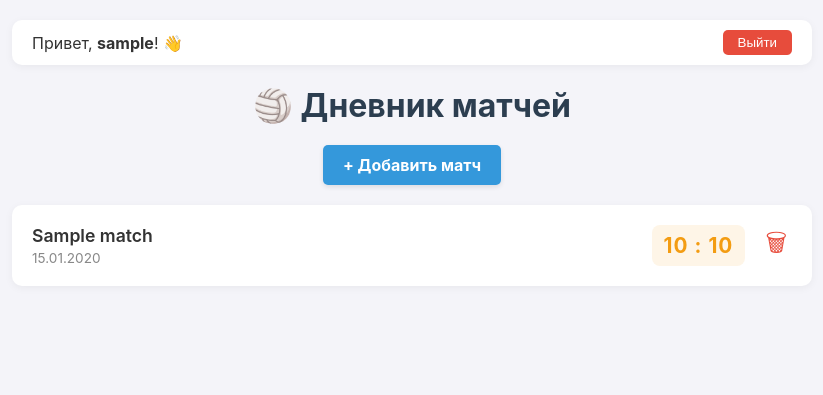
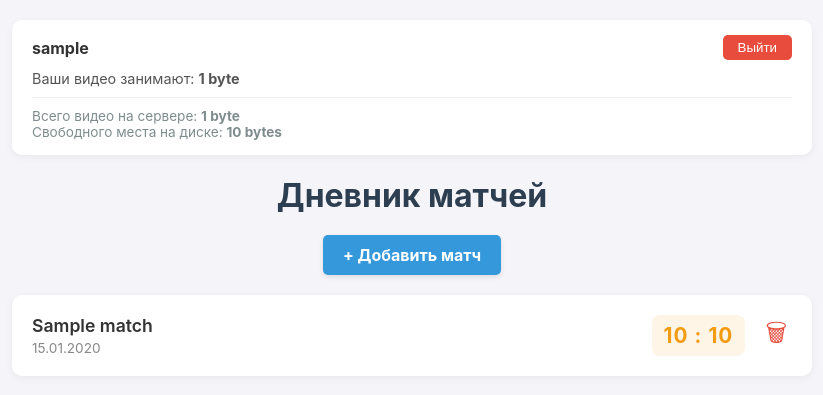
Before and after one commit to Vladimirhoa/volleyball-tracker, a Django app: template match/templates/match/match_list.html in a window 1280 px wide. Shown: the top 395 px of the page, without its empty margins (228-1051 px from the left). Run offline with Django 5.2, Linux system fonts and the light colour scheme; a user stored in the database is signed in; tables that the repository leaves empty hold one stand-in row (values such as "Sample post"); the template is opened without the code that fills it: values that come from a table or form of the project are taken from there, most other values are stand-ins (such as "Sample title", 1, 10 or a date in 2020); parts of the project's set-up code (start-up, migrations or seed data) failed here and were passed over.

Commit message:
Объем файлов для каждого

```diff
--- a/match/templates/match/match_list.html
+++ b/match/templates/match/match_list.html
@@ -65,15 +65,28 @@
     </style>
 </head>
 <body>
-<div style="display: flex; justify-content: space-between; align-items: center; margin-bottom: 20px; background: white; padding: 10px 20px; border-radius: 10px; box-shadow: 0 2px 8px rgba(0,0,0,0.05);">
-        <span>Привет, <strong>{{ user.username }}</strong>! 👋</span>
+<div style="background: white; padding: 15px 20px; border-radius: 10px; box-shadow: 0 2px 8px rgba(0,0,0,0.05); margin-bottom: 20px;">
+    <div style="display: flex; justify-content: space-between; align-items: center;">
+        <span><strong>{{ user.username }}</strong> </span>
         <form method="post" action="{% url 'logout' %}" style="margin: 0;">
             {% csrf_token %}
             <button type="submit" style="background: #e74c3c; color: white; border: none; padding: 5px 15px; border-radius: 5px; cursor: pointer;">Выйти</button>
         </form>
     </div>
 
-    <h1>🏐 Дневник матчей</h1>
+    <div style="margin-top: 10px; font-size: 0.9em; color: #555;">
+        Ваши видео занимают: <strong>{{ user_total_size|filesizeformat }}</strong>
+    </div>
+
+    {% if user.is_superuser %}
+        <div style="margin-top: 10px; padding-top: 10px; border-top: 1px solid #eee; font-size: 0.85em; color: #7f8c8d;">
+            Всего видео на сервере: <strong>{{ total_server_size|filesizeformat }}</strong><br>
+            Свободного места на диске: <strong>{{ free_disk_space|filesizeformat }}</strong>
+        </div>
+    {% endif %}
+</div>
+
+    <h1> Дневник матчей</h1>
 <div style="text-align: center; margin-bottom: 30px;">
         <a href="{% url 'match_create' %}" style="background-color: #3498db; color: white; padding: 10px 20px; text-decoration: none; border-radius: 5px; font-weight: bold; box-shadow: 0 2px 5px rgba(0,0,0,0.1);">+ Добавить матч</a>
     </div>
```
Also changed, not shown: match/views.py (+18 -1 lines).
